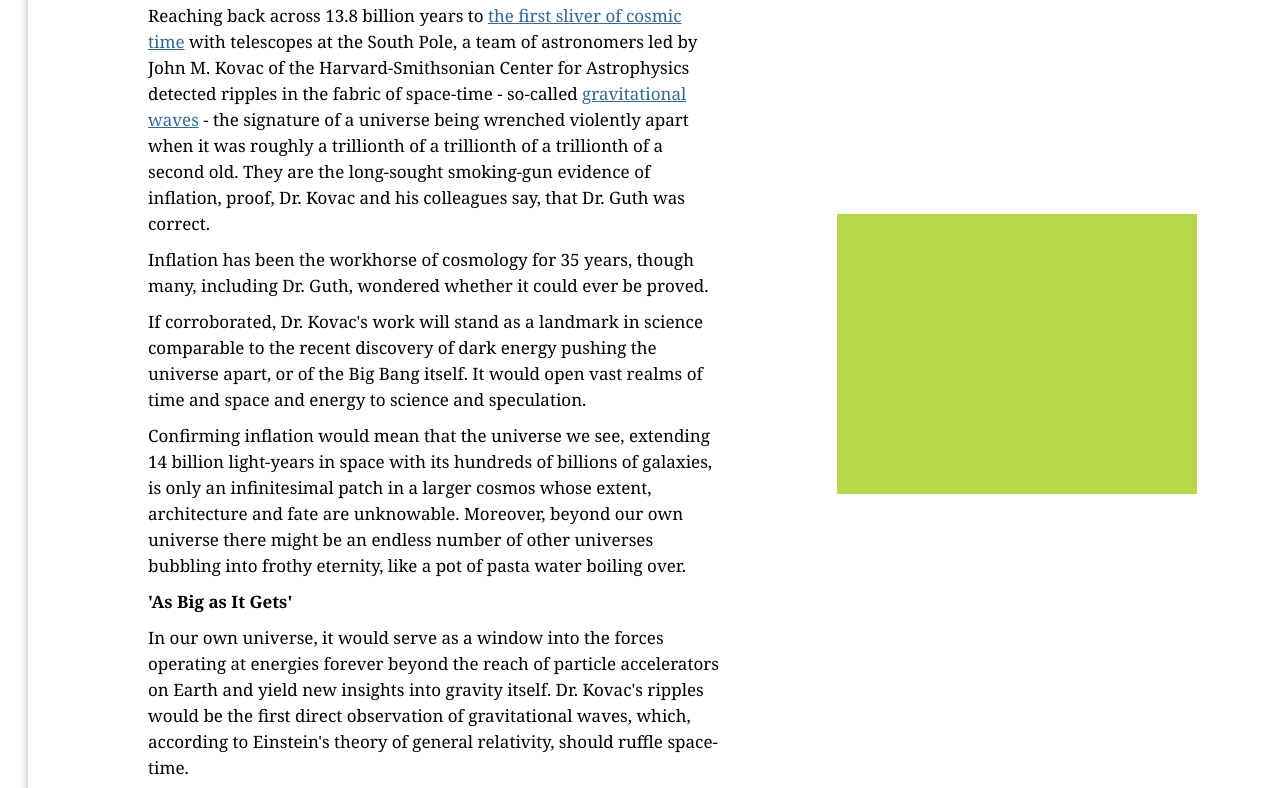
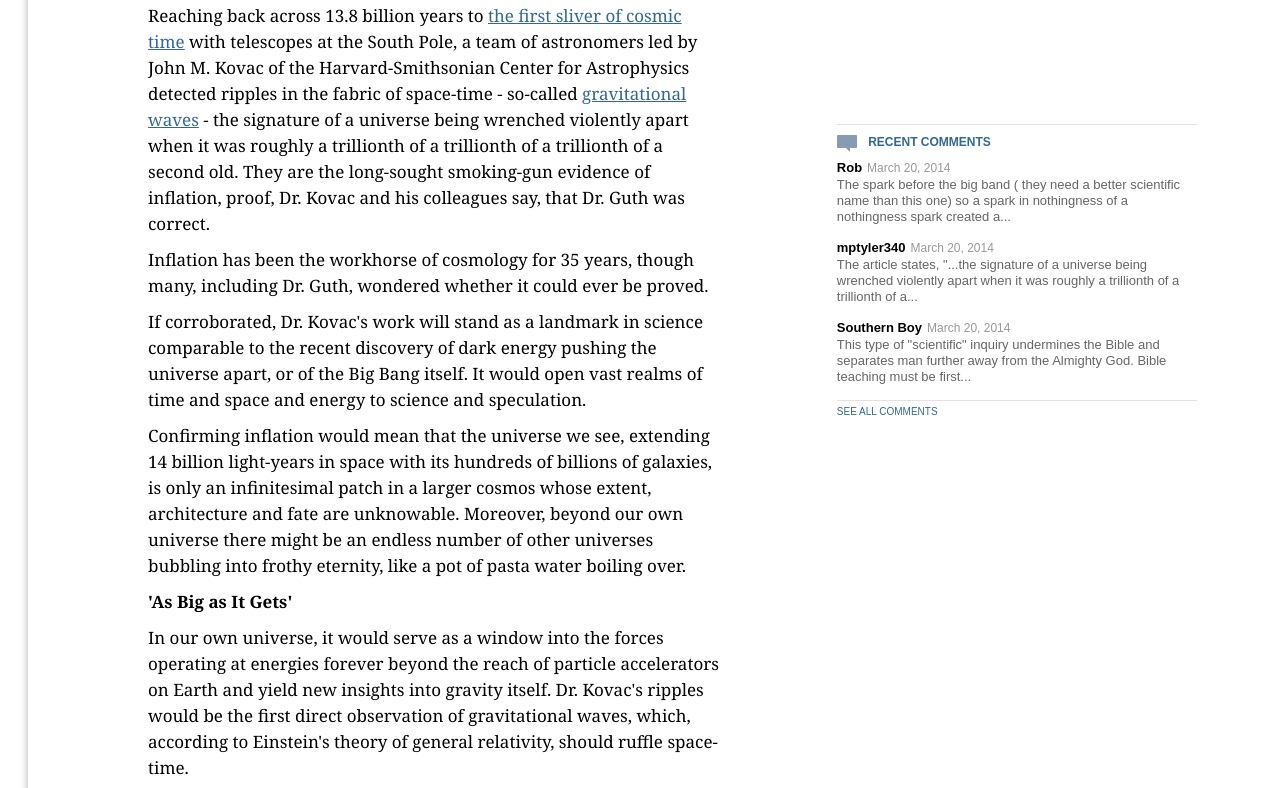
Before and after one commit to sco-bo/nytimes, a plain HTML site: page index.html in a window 1280 px wide. Shown: the part 1636-2424 px from the top of the page. Drawn offline with Linux system fonts and the light colour scheme.

Commit message:
style comments div and prep footer

```diff
--- a/index.html
+++ b/index.html
@@ -153,8 +153,36 @@
 						Dr. Kovac and his collaborators, working in an experiment known as Bicep, for Background Imaging of Cosmic Extragalactic Polarization, reported their results in a scientific briefing at the Center for Astrophysics here on Monday and in a set of papers submitted to The Astrophysical Journal.
 					</p>
 				</div>
-				<div id="comment-aside">
-				</div>
+				<a href="#">
+					<div id="comment-aside">
+						<header class="main-header">
+							<h2>
+								<i class="comment-icon"></i>
+								Recent Comments
+							</h2>
+						</header>
+
+						<div class="comment">
+							<header>Rob</header><span class="comment-date">March 20, 2014</span>
+							<p>
+								The spark before the big band ( they need a better scientific name than this one) so a spark in nothingness of a nothingness spark created a...
+							</p>
+						</div>
+						<div class="comment">
+							<header>mptyler340</header><span class="comment-date">March 20, 2014</span>
+							<p>
+								The article states, "...the signature of a universe being wrenched violently apart when it was roughly a trillionth of a trillionth of a...
+							</p>
+						</div>
+						<div class="comment">
+							<header>Southern Boy</header><span class="comment-date">March 20, 2014</span>
+							<p>
+								This type of "scientific" inquiry undermines the Bible and separates man further away from the Almighty God. Bible teaching must be first...
+							</p>
+						</div>
+						<div id="comment-expand">See all Comments</div>
+					</div>
+				</a>
 				<div id="aside-header">
 					<h2>The Theory of Inflation</h2>
 					<p>
@@ -360,8 +388,13 @@
 					</div>
 				</div>
 			</div>
-			<div id="recommended">
+			<div id="more-recommended">
+				<div id="more-in-category">
+					<h2><a href="#">More in Space & Cosmos</a><a href="#"><span>Go to the Space & Cosmos Section &#187;</span></a></h2>
 
+				</div>
+				<div id="recommended">
+				</div>
 			</div>
 			<div id="trending-vertical">
 			</div>
--- a/main.css
+++ b/main.css
@@ -42,7 +42,7 @@ body {
 	width: auto;
 	height: auto;
 	margin-top: 50px;
-	background: #F0F0F0;
+	/*background: #F0F0F0;*/
 	margin-left: 20px;
 	box-shadow: -2px -2px 6px #CCCCCC;
 
@@ -123,16 +123,97 @@ body {
 	margin-top: 50px;
 	/*margin-bottom: 25px;*/
 	height: auto;
-	border-bottom: 1px solid #e2e2e2;
+
 }
 
 #comment-aside {
 	position: absolute;
-	top: 1850px;
+	top: 1760px;
 	right: 6.5%;
-	height: 280px;
+	height: 240px;
 	width: 360px;
-	background: #b7d84b;
+	/*background: #b7d84b;*/
+	border-top: 1px solid #e2e2e2;
+	font-family: "nyt-franklin",arial,helvetica,sans-serif;
+	color: #333;
+	font-size: 13px;
+}
+
+#comment-aside:hover .comment-icon {
+	background: #326891;
+}
+
+.main-header {
+	display: block;
+}
+
+.comment-icon {
+	transition: background-color 0.3s;
+	display: inline-block;
+    vertical-align: middle;
+    position: relative;
+    width: 20px;
+    height: 13px;
+    background: #879cb4;
+    border-radius: 1px;
+    margin: -3px 8px 0 0;
+}
+
+.comment-icon:after {
+    transition: border-color 0.3s;
+    bottom: -4px;
+    border-width: 4px 0 0 4px;
+    content: '';
+    position: absolute;
+    left: 45%;
+    border-style: solid;
+    border-color: #879cb4 transparent;
+}
+
+#comment-aside header h2 {
+	font-size: 12px;
+	font-weight: 700;
+	text-transform: uppercase;
+	color: #326891;
+	line-height: 15px;
+}
+
+.comment header {
+	display: inline-block;
+	font-weight: 700;
+	color: #000;
+	margin-bottom: 2px;
+}
+
+.comment span {
+	display: inline-block;
+	margin-left: 5px;
+	color: #999;
+	font-size: 12px;
+}
+
+.comment {
+	padding-bottom: 15px;
+}
+
+.comment p {
+	color: #666;
+	margin: 0px;
+	line-height: 16px;
+	font-weight: 300;
+}
+
+#comment-expand {
+	border-top: 1px solid #e2e2e2;
+	font-size: 10px;
+	line-height: 22px;
+	color: #326891;
+	font-weight: 500;
+	text-transform: uppercase;
+}
+
+#comment-expand:hover {
+	text-decoration: underline;
 }
 
 /*Make comment-aside dissapear when screen gets too small */
@@ -201,15 +282,6 @@ body {
 	margin-left: 75px;
 	background: #66cdaa;
 }*/
-
-#recommended {
-	float: left;
-	width: 55%;
-	height: 200px;
-	margin: 50px 1% 10px 5%;
-	z-index: -1;
-	background: #1e90ff;
-}
 
 #trending-vertical {
 	margin: 50px 4% 200px 5%;
@@ -439,15 +511,15 @@ body {
 }
 
 #article-category {
-	font-family: "nyt-franklin",arial,helvetica,sans-serif;
-	font-weight: 700;
-    font-size: 0.8125rem;
-    text-transform: uppercase;
 	width: 120px;
 	height: 40px;
 }
 
 #article-category a {
+	font-family: "nyt-franklin",arial,helvetica,sans-serif;
+	font-weight: 700;
+    font-size: 0.8125rem;
+    text-transform: uppercase;
 	text-decoration: none;
 	color: black;
 }
@@ -654,3 +726,52 @@ body {
 #article-footer p a:hover {
 	text-decoration: underline;
 }
+
+#more-recommended {
+	float: left;
+	width: 55%;
+	height: auto;
+	margin: 10px 1% 10px 5%;
+	z-index: -1;
+	background: #1e90ff;
+}
+
+#more-in-category {
+	border-top: 1px solid #e2e2e2;
+	height: 300px;
+	background: white;
+}
+
+#more-in-category h2 {
+	margin-top: 3px;
+}
+
+#more-in-category h2 a {
+	line-height: 17px;
+	color: black;
+	font-family: "nyt-franklin",arial,helvetica,sans-serif;
+	font-size: 17px;
+	text-decoration: none;
+	font-weight: 700;
+}
+
+#more-in-category h2 a:hover {
+	text-decoration: underline;
+}
+
+#more-in-category h2 span {
+	padding-top: 8px;
+	font-size: 11px;
+	color: #326891;
+	font-weight: 400;
+	float: right;
+}
+
+#more-in-category h2 span:hover {
+	text-decoration: underline;
+}
+
+#recommended {
+	height: 200px;
+	background: black;
+}
```
